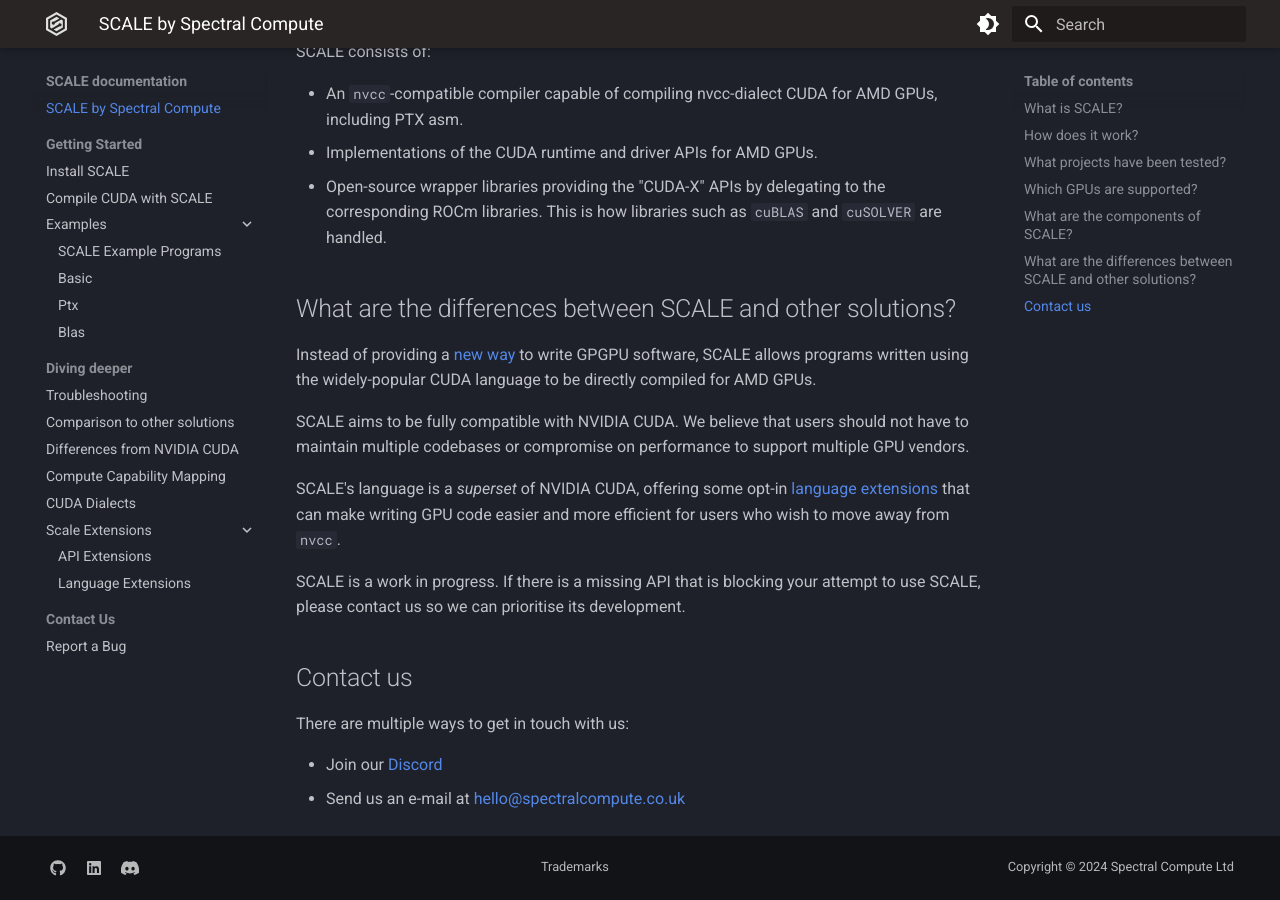
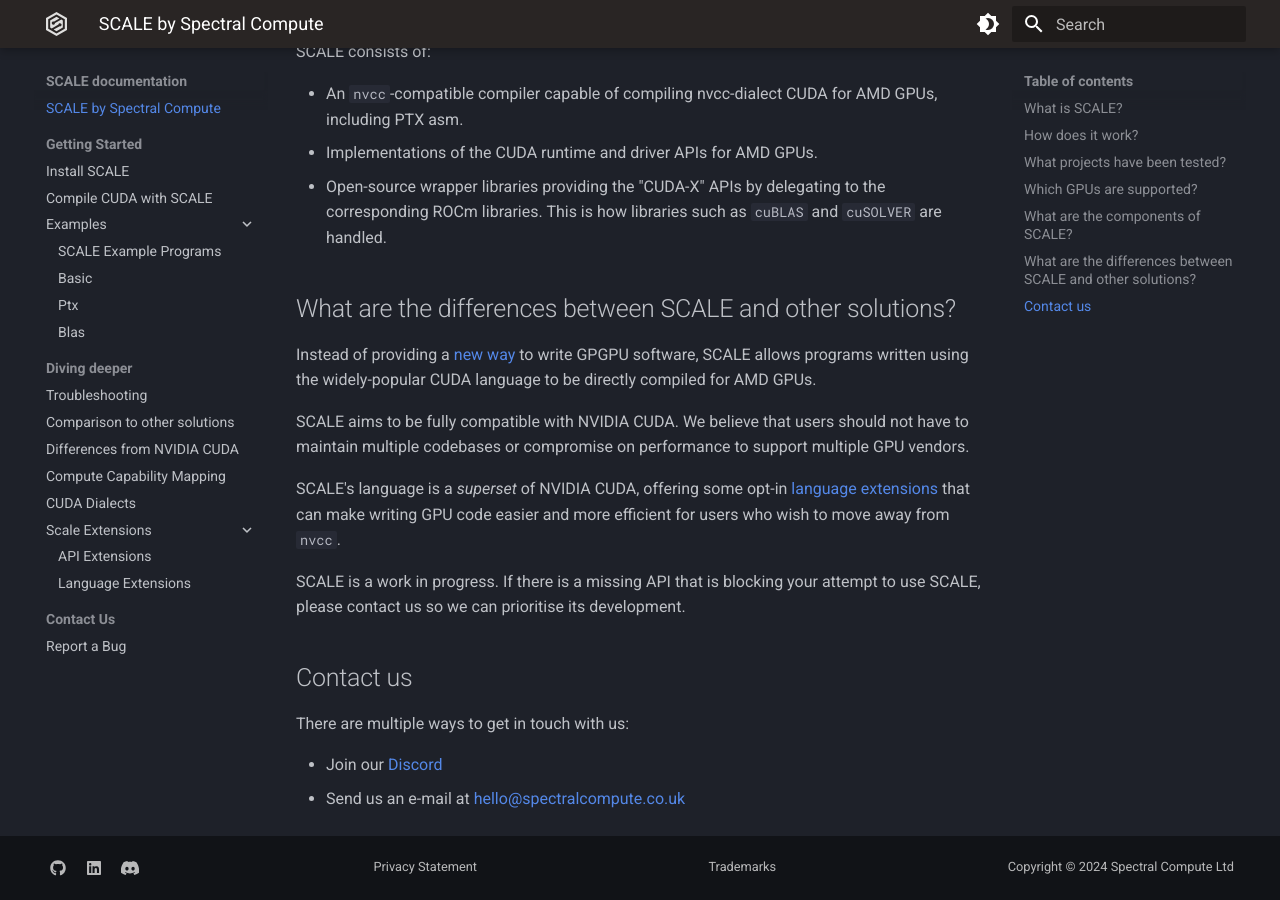
Before and after one commit to spectral-compute/scale-docs, an MkDocs documentation site: the page built from docs/README.md, in a window 1280 px wide and 900 px high, scrolled down 1755 px. Built offline with MkDocs 1.6.1 and Material for MkDocs 9.7.7, drawn with Linux system fonts in a browser that asks for light colours.

Commit message:
Also add link to spectrals privacy statement

```diff
--- a/overrides/partials/footer.html
+++ b/overrides/partials/footer.html
@@ -50,6 +50,7 @@
       {% if config.extra.social %}
         {% include "partials/social.html" %}
       {% endif %}
+      <div class="md-copyright"><a href="https://spectralcompute.co.uk/privacy">Privacy Statement</a></div>
       <div class="md-copyright"><a href="/use_of_trademarks">Trademarks</a></div>
       {% include "partials/copyright.html" %}
     </div>
```
